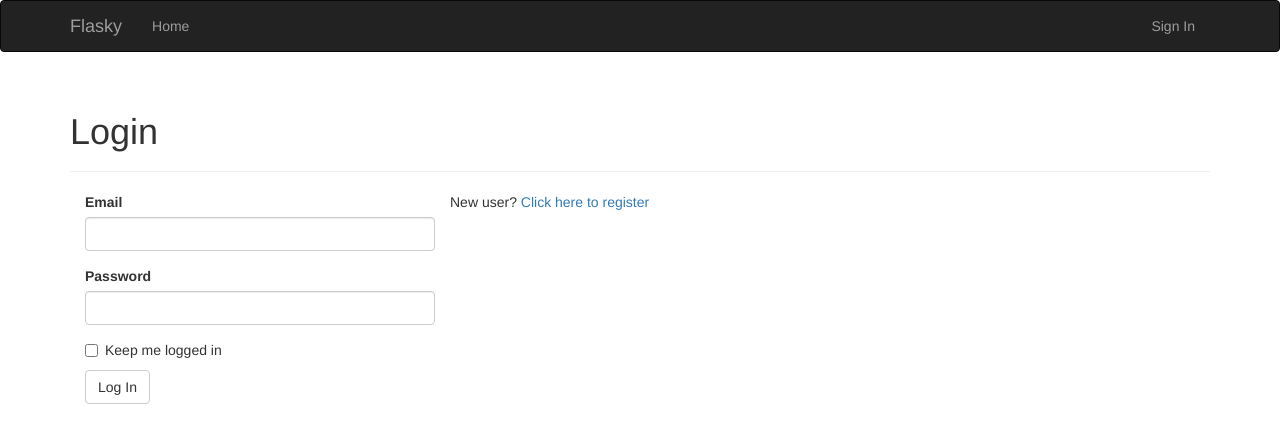
After one commit to dongyingdepingguo/flasky_public, a Flask app: page /auth/login in a window 1280 px wide. The commit adds this page. Shown: the top 443 px of the page. Run offline with Flask 2, Linux system fonts and the light colour scheme; some libraries are stand-ins or nearby versions.

```diff
--- /dev/null
+++ b/app/auth/forms.py
@@ -0,0 +1,35 @@
+# !/usr/bin/env python
+
+# _*_ coding: utf-8 _*_
+
+from flask_wtf import FlaskForm
+from wtforms import SubmitField, PasswordField, BooleanField, StringField, ValidationError
+from wtforms.validators import DataRequired, Length, Email, Regexp, EqualTo
+from . .model import User
+
+class LoginForm(FlaskForm):
+    email = StringField('Email', validators=[DataRequired(), Length(1, 64), Email()])
+    password = PasswordField('Password', validators=[DataRequired()])
+    remember_me = BooleanField('Keep me logged in')
+    submit = SubmitField('Log In')
+
+
+class RegistrationForm(FlaskForm):
+    email = StringField('Email', validators=[DataRequired(), Length(1, 64), Email()])
+    username = StringField('Username', validators=[DataRequired(),
+                                                   Length(1, 64),
+                                                   Regexp('^[A-Za-z][A-Za-z0-9_.]*$', 0,
+                                                          'Usernames must have only letters, numbers, '
+                                                          'dots or underscores')])
+    password = PasswordField('Password', validators=[DataRequired(),
+                                                     EqualTo('password2', message='Passwords must match')])
+    password2 = PasswordField('Confirm password', validators=[DataRequired()])
+    submit = SubmitField('Register')
+
+    def validate_email(self, field):
+        if User.query.filter_by(email=field.data).first():
+            raise ValidationError('Email already registered')
+
+    def validate_username(self, field):
+        if User.query.filter_by(username=field.data).first():
+            raise ValidationError('Username already in use')
--- /dev/null
+++ b/app/auth/views.py
@@ -0,0 +1,45 @@
+# !/usr/bin/env python
+
+# _*_ coding: utf-8 _*_
+
+from flask import render_template, redirect, request, url_for, flash
+from flask_login import login_user, logout_user, login_required
+from .forms import LoginForm, RegistrationForm
+from . .model import User
+from . import auth
+from app import db
+
+# @auth.route('/login')
+# def login():
+#     return render_template('auth/login.html')
+
+
+@auth.route('/login', methods=['GET', 'POST'])
+def login():
+    form = LoginForm()
+    if form.validate_on_submit():
+        user = User.query.filter_by(email=form.email.data).first()
+        if user is not None and user.verify_password(form.password.data):
+            login_user(user, form.remember_me.data)
+            return redirect(request.args.get('next') or url_for('main.index'))  ### 看不懂
+        flash('Invalid username or password')
+    return render_template('auth/login.html', form=form)
+
+
+@auth.route('/logout')
+@login_required
+def logout():
+    logout_user()
+    flash('You have been logged out.')
+    return redirect(url_for('main.index'))
+
+
+@auth.route('/register', methods=['GET', 'POST'])
+def register():
+    form = RegistrationForm()
+    if form.validate_on_submit():
+        user = User(email=form.email.data, username=form.username.data, password=form.password.data)
+        db.session.add(user)
+        flash('You can now login')
+        return redirect(url_for('auth.login'))
+    return render_template('auth/register.html', form=form)
--- /dev/null
+++ b/app/templates/auth/login.html
@@ -0,0 +1,19 @@
+{% extends 'base.html' %}
+{% import "bootstrap/wtf.html" as wtf %}
+
+{% block title %} Flasky - Login {% endblock %}
+
+{% block page_content %}
+<div class="page-header">
+    <h1>Login</h1>
+</div>
+<div class="col-md-4">
+    {{ wtf.quick_form(form) }}
+</div>
+<p>
+    New user?
+    <a href="{{ url_for('auth.register') }}">
+        Click here to register
+    </a>
+</p>
+{% endblock %}
--- a/app/templates/base.html
+++ b/app/templates/base.html
@@ -27,6 +27,13 @@
             <ul class="nav navbar-nav">
                 <li><a href="/">Home</a></li>
             </ul>
+            <ul class="nav navbar-nav navbar-right">
+                {% if current_user.is_authenticated %}
+                <li><a href="{{ url_for('auth.logout') }}">Sign Out</a></li>
+                {% else %}
+                <li><a href="{{ url_for('auth.login') }}">Sign In</a></li>
+                {% endif %}
+            </ul>
         </div>
     </div>
 </div>
--- a/app/templates/index.html
+++ b/app/templates/index.html
@@ -19,6 +19,11 @@
     {% else %}
     <p>又见面了！</p>
     {% endif %}
+    {% if current_user.is_authenticated %}
+        {{ current_user.username }}
+    {% else %}
+        Stranger
+    {% endif %}
 </div>
 {{wtf.quick_form(form)}}
 {% endblock %}
```
Also changed, not shown: app/__init__.py (+7 -0 lines), app/auth/__init__.py (added, +9 -0 lines), app/model.py (+39 -1 lines), app/templates/auth/register.html (added, +13 -0 lines), manage.py (+11 -9 lines), tests/test_user_model.py (added, +26 -0 lines).
